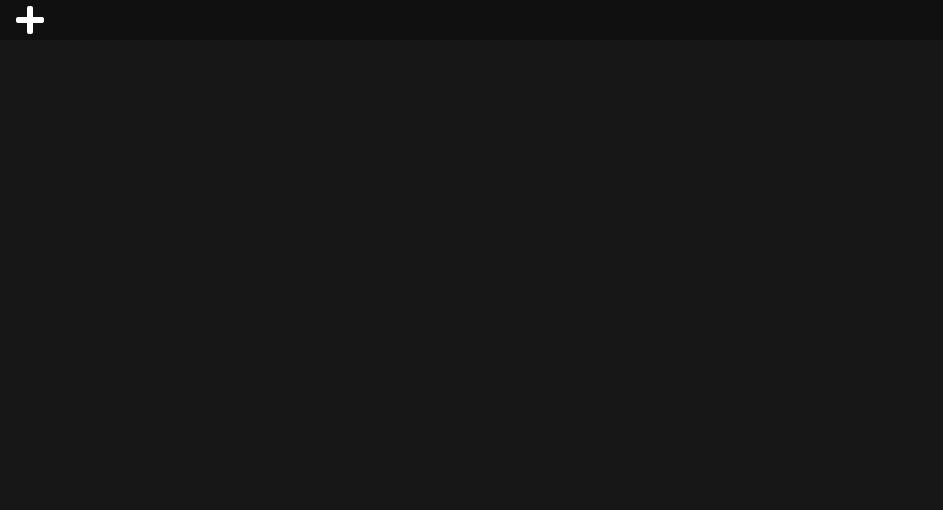
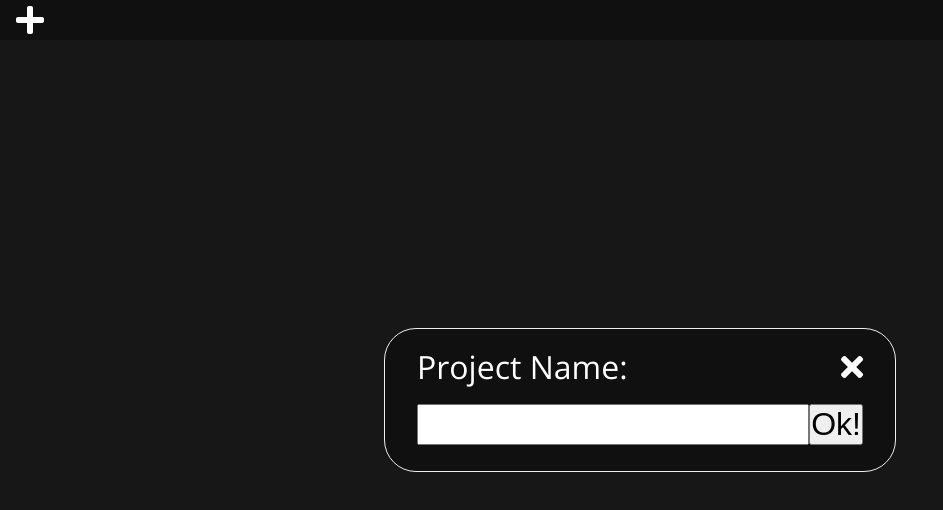
Before and after one commit to FranciscoBarrot/todo-list-odin, a website built with webpack: page src/index.html in a window 1280 px wide. Both pictures are taken after a click on the button 30 px from the left and 20 px from the top of the page. Shown: the whole page, without its empty margins (0-943 px from the left). Built offline with nearby package versions, Linux system fonts and the light colour scheme.

Commit message:
new project popup finished

```diff
--- a/package.json
+++ b/package.json
@@ -5,7 +5,7 @@
   "private": "true",
   "scripts": {
     "test": "echo \"Error: no test specified\" && exit 1",
-    "start:dev": "webpack serve"
+    "start:dev": "webpack serve --open"
   },
   "repository": {
     "type": "git",
--- a/src/index.js
+++ b/src/index.js
@@ -2,7 +2,7 @@ import './styles.css'
 import todo from './modules/todo'
 import project from './modules/project'
 import interfaceManipulator from './modules/usarInteface'
-import { format, compareAsc } from 'date-fns'
+import { format, compareAsc, add } from 'date-fns'
 
 if (localStorage.getItem('tasks') === null) {
   const defaultProject = project('default')
@@ -23,4 +23,4 @@ if (localStorage.getItem('tasks') === null) {
   console.log(defaultProject.getProject())
 }
 
-interfaceManipulator.navBar()
+interfaceManipulator.loadNavBar
--- /dev/null
+++ b/src/modules/navBar.js
@@ -0,0 +1,55 @@
+export default function navBar(doc) {
+  const content = doc.getElementById('content')
+
+  const closePopup = () => {
+    const projectPopup = document.querySelector('.project-popup')
+    content.removeChild(projectPopup)
+  }
+
+  const addProjectPopup = () => {
+    const projectPopup = doc.createElement('div')
+    projectPopup.classList.add('project-popup')
+
+    const popuptop = doc.createElement('div')
+    popuptop.classList.add('popup-top')
+    projectPopup.appendChild(popuptop)
+
+    const p = doc.createElement('p')
+    p.textContent = 'Project Name:'
+    popuptop.appendChild(p)
+
+    const deleteBtn = doc.createElement('i')
+    deleteBtn.classList.add('fas')
+    deleteBtn.classList.add('fa-times')
+    deleteBtn.addEventListener('click', closePopup)
+    popuptop.appendChild(deleteBtn)
+
+    const form = doc.createElement('form')
+    form.id = 'project-form'
+    projectPopup.appendChild(form)
+
+    const inputText = doc.createElement('input')
+    inputText.type = 'text'
+    inputText.id = 'project-text-form'
+    form.appendChild(inputText)
+
+    const inputSubmit = doc.createElement('input')
+    inputSubmit.type = 'submit'
+    inputSubmit.id = 'project-submit-form'
+    inputSubmit.value = 'Ok!'
+    form.appendChild(inputSubmit)
+
+    content.appendChild(projectPopup)
+  }
+
+  const nav = doc.createElement('nav')
+  nav.classList.add('nav-container')
+
+  const addBtn = doc.createElement('button')
+  addBtn.id = 'addBtn'
+  addBtn.innerHTML = '<i class="fas fa-plus"></i>'
+  addBtn.addEventListener('click', addProjectPopup)
+
+  nav.appendChild(addBtn)
+  content.appendChild(nav)
+}
--- a/src/modules/todo.js
+++ b/src/modules/todo.js
@@ -1,5 +1,9 @@
 export default function todo(title, description, dueDate, priority) {
   const date = new Date()
   const complete = false
+
+  const changePriority = (newPriority) => {
+    priority = newPriority
+  }
   return { title, description, date, dueDate, priority, complete }
 }
--- a/src/modules/usarInteface.js
+++ b/src/modules/usarInteface.js
@@ -1,17 +1,8 @@
 import { add } from 'date-fns'
+import navBar from './navBar'
 
 export default (function interfaceManipulator(doc) {
-  const content = doc.getElementById('content')
+  const loadNavBar = navBar(doc)
 
-  const navBar = () => {
-    const nav = doc.createElement('nav')
-    nav.classList.add('nav-container')
-    const addBtn = doc.createElement('button')
-    addBtn.id = 'addBtn'
-    addBtn.innerHTML = '<i class="fas fa-plus"></i>'
-
-    nav.appendChild(addBtn)
-    content.appendChild(nav)
-  }
-  return { navBar }
+  return Object.assign({}, loadNavBar)
 })(document)
--- a/src/styles.css
+++ b/src/styles.css
@@ -26,6 +26,7 @@ body {
   background-color: #101010;
   border: none;
   text-decoration: none;
+  outline: none;
 }
 .nav-container button:hover {
   cursor: pointer;
@@ -35,3 +36,44 @@ body {
   font-size: 2rem;
   color: #fff;
 }
+
+/* PROJECT POPUP */
+.project-popup {
+  background-color: #101010;
+  border-radius: 2rem;
+  border: 1px solid #eee;
+  width: 40%;
+  height: 9rem;
+  position: fixed;
+  top: 50%;
+  left: 50%;
+  /* bring your own prefixes */
+  transform: translate(-50%, -50%);
+  padding: 1rem 2rem;
+  font-size: 2rem;
+}
+.project-popup i {
+  cursor: pointer;
+  position: relative;
+}
+.popup-top {
+  display: flex;
+  justify-content: space-between;
+  align-items: center;
+}
+
+/* popup form */
+#project-form {
+  display: flex;
+  align-items: center;
+  margin-top: 1rem;
+}
+
+#project-text-form,
+#project-submit-form {
+  font-size: 2rem;
+}
+
+#project-text-form {
+  width: 90%;
+}
--- a/webpack.config.js
+++ b/webpack.config.js
@@ -2,10 +2,15 @@ const HtmlWebpackPlugin = require('html-webpack-plugin')
 const path = require('path')
 
 module.exports = {
+  mode: 'development',
   entry: './src/index.js',
   output: {
     filename: 'main.js',
     path: path.resolve(__dirname, 'dist'),
+  },
+  devtool: 'inline-source-map',
+  devServer: {
+    contentBase: './dist',
   },
   module: {
     rules: [
```
